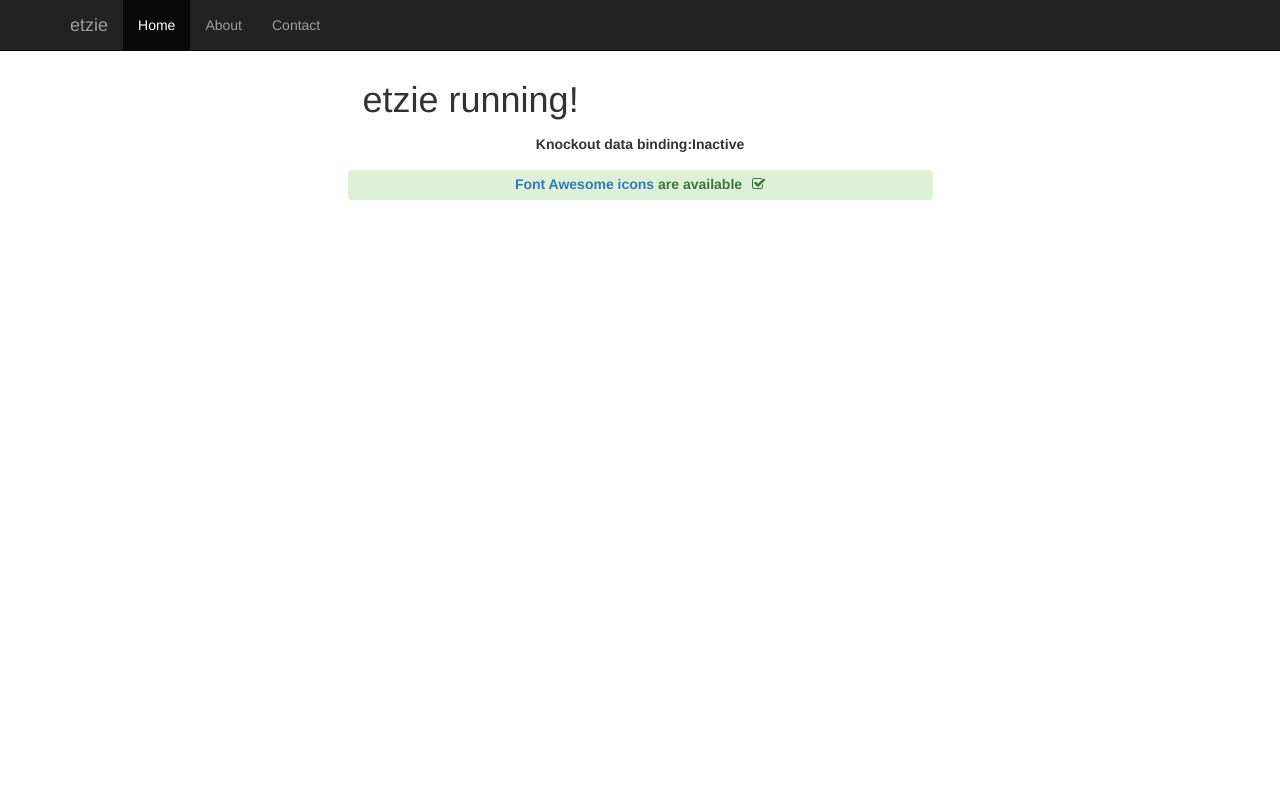
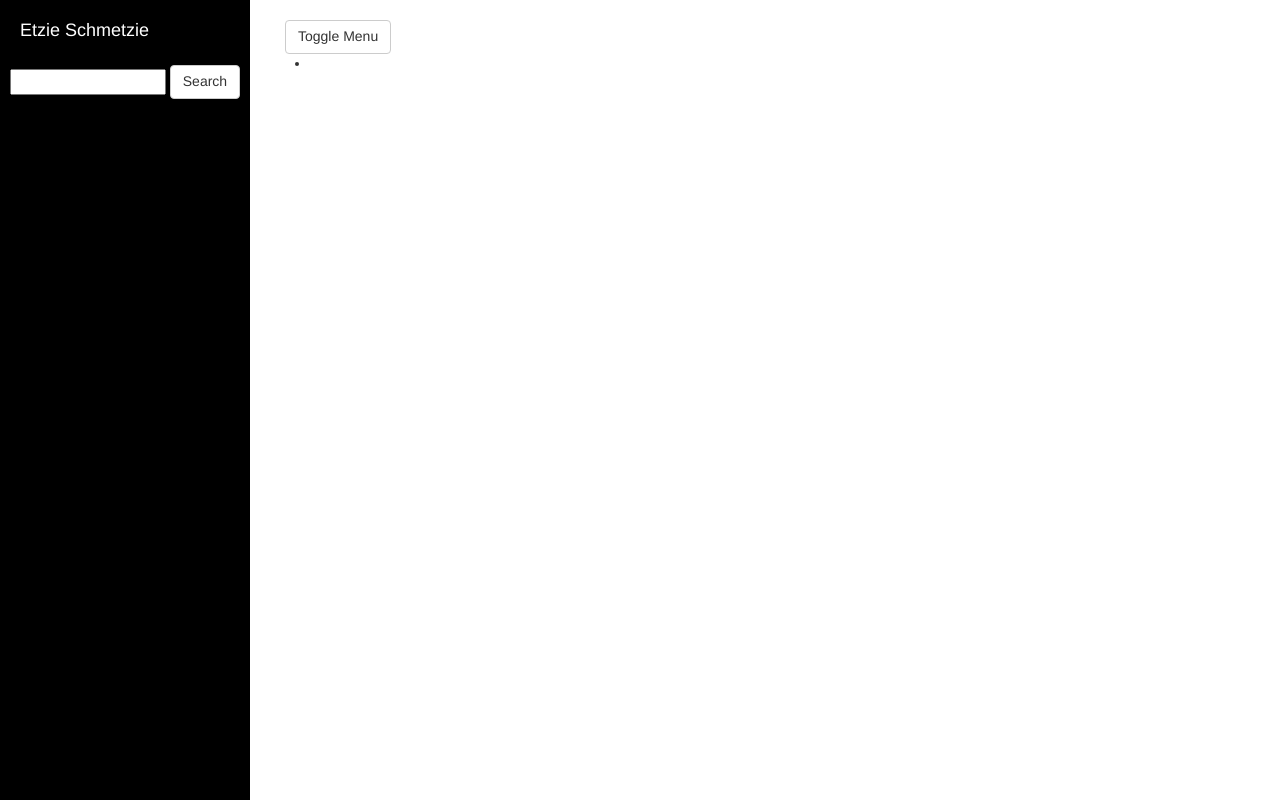
Before and after one commit to dsmith11211/etzie, a website: page app/index.html in a window 1280 px wide. Drawn offline with Linux system fonts and the light colour scheme.

Commit message:
Removed cruft from scaffolding. Added css file for side bar and added to html. Added initial load state to view model along with EtsyItem constructor.  Fixed bug where API calls weren't working with JSONP.

```diff
--- /dev/null
+++ b/app/assets/css/sidebar.css
@@ -0,0 +1,119 @@
+/* Toggle Styles */
+
+#wrapper {
+    padding-left: 0;
+    -webkit-transition: all 0.5s ease;
+    -moz-transition: all 0.5s ease;
+    -o-transition: all 0.5s ease;
+    transition: all 0.5s ease;
+}
+
+#wrapper.toggled {
+    padding-left: 250px;
+}
+
+#sidebar-wrapper {
+    z-index: 1000;
+    position: fixed;
+    left: 250px;
+    width: 0;
+    height: 100%;
+    margin-left: -250px;
+    overflow-y: auto;
+    background: #000;
+    -webkit-transition: all 0.5s ease;
+    -moz-transition: all 0.5s ease;
+    -o-transition: all 0.5s ease;
+    transition: all 0.5s ease;
+}
+
+#wrapper.toggled #sidebar-wrapper {
+    width: 250px;
+}
+
+#page-content-wrapper {
+    width: 100%;
+    position: absolute;
+    padding: 15px;
+}
+
+#wrapper.toggled #page-content-wrapper {
+    position: absolute;
+    margin-right: -250px;
+}
+
+/* Sidebar Styles */
+
+.sidebar-nav {
+    position: absolute;
+    top: 0;
+    width: 250px;
+    margin: 0;
+    padding: 0;
+    list-style: none;
+}
+
+.sidebar-nav li {
+    text-indent: 20px;
+    line-height: 40px;
+}
+
+.sidebar-nav li a {
+    display: block;
+    text-decoration: none;
+    color: #999999;
+}
+
+.sidebar-nav li a:hover {
+    text-decoration: none;
+    color: #fff;
+    background: rgba(255,255,255,0.2);
+}
+
+.sidebar-nav li a:active,
+.sidebar-nav li a:focus {
+    text-decoration: none;
+}
+
+.sidebar-nav > .sidebar-brand {
+    height: 65px;
+    font-size: 18px;
+    line-height: 60px;
+}
+
+.sidebar-nav > .sidebar-brand a {
+    color: #999999;
+}
+
+.sidebar-nav > .sidebar-brand a:hover {
+    color: #fff;
+    background: none;
+}
+
+@media(min-width:768px) {
+    #wrapper {
+        padding-left: 250px;
+    }
+
+    #wrapper.toggled {
+        padding-left: 0;
+    }
+
+    #sidebar-wrapper {
+        width: 250px;
+    }
+
+    #wrapper.toggled #sidebar-wrapper {
+        width: 0;
+    }
+
+    #page-content-wrapper {
+        padding: 20px;
+        position: relative;
+    }
+
+    #wrapper.toggled #page-content-wrapper {
+        position: relative;
+        margin-right: 0;
+    }
+}
--- a/app/assets/js/main.js
+++ b/app/assets/js/main.js
@@ -12,4 +12,9 @@ define(['jquery',
 
 		ko.applyBindings(UI);
 
+	$("#menu-toggle").click(function(e) {
+	    e.preventDefault();
+	    $("#wrapper").toggleClass("toggled");
+	});
+
 });
--- a/app/assets/js/models/appViewModel.js
+++ b/app/assets/js/models/appViewModel.js
@@ -17,9 +17,39 @@ define(['jquery',
       errorsAsTitle: false
     });
 
-    // Example observable
-    self.status = ko.observable('active');
+    //End Config
+
+
+
+    self.etsyCollection = ko.observableArray();
+    self.selectedItem = ko.observable();
+
+    self.initialLoad = function() {
+      ApiRouter.ApiAccess(
+        'active',
+        'GET',
+        function(data){
+          var results = data.results,
+              resultCollection = ko.utils.arrayMap(results,function(item) { // Map results to temp array
+                return new EtsyItem(item);
+              });
+
+          self.etsyCollection.push.apply(self.etsyCollection,resultCollection);// Push reults into observableArray for UI use
+          console.log(self.etsyCollection());
+        });
+    }
+
+    self.initialLoad(); //Entry Point
 
 
   };
+
 });
+
+  var EtsyItem = function(item) {
+    var self = this;
+    self.description = item.description;
+    self.title = item.title;
+    self.price = item.price;
+    self.url = item.url;
+  }
--- a/app/assets/js/routes.js
+++ b/app/assets/js/routes.js
@@ -9,7 +9,7 @@ var ApiRouter = (function() {
 	}
 
 	var RouteList = {
-		active: 'https://openapi.etsy.com/v2/listings/active',
+		active: 'https://openapi.etsy.com/v2/listings/active.js',
 
 	}
 
--- a/app/assets/scss/_app.scss
+++ b/app/assets/scss/_app.scss
@@ -1,6 +1,6 @@
 /* Space out content a bit */
 body {
-    padding-top: 60px;
+    // padding-top: 60px;
     padding-bottom: 20px;
 }
 
@@ -15,3 +15,7 @@ body {
         padding-left: 10px;
     }
 }
+
+.search_container {
+	text-align: center;
+}
--- a/app/index.html
+++ b/app/index.html
@@ -10,6 +10,7 @@
     <!--CSS generated from SASS
     -->
     <link href="assets/css/main.css" rel="stylesheet">
+    <link href="assets/css/sidebar.css" rel="stylesheet">
     <!--HTML5 shim and Respond.js IE8 support of HTML5 elements and media queries
     -->
     <!--if lt IE 9
@@ -18,23 +19,48 @@
     -->
   </head>
   <body>
-    <div role="navigation" class="navbar navbar-inverse navbar-fixed-top">
-      <div class="container">
-        <div class="navbar-header">
-          <button type="button" data-toggle="collapse" data-target=".navbar-collapse" class="navbar-toggle"><span class="sr-only">Toggle navigation</span><span class="icon-bar"></span><span class="icon-bar"></span><span class="icon-bar"></span></button><a href="#" class="navbar-brand">etzie</a>
-        </div>
-        <div class="collapse navbar-collapse">
-          <ul class="nav navbar-nav">
-            <li class="active"><a href="#">Home</a></li>
-            <li><a href="#about">About</a></li>
-            <li><a href="#contact">Contact</a></li>
-          </ul>
-        </div>
-        <!--/.nav-collapse
-        -->
-      </div>
+    <div id="wrapper">
+
+            <!-- Sidebar -->
+            <div id="sidebar-wrapper">
+                <ul class="sidebar-nav">
+                    <li class="sidebar-brand">
+                        <a href="#">
+                            Etzie Schmetzie
+                        </a>
+                    </li>
+                    <div class="search_container">
+                      <a href="#">
+                        <input id="etsy-terms" size="16">
+                        <button class="btn btn-default">Search</button>
+                      </a>
+                    </div>
+                </ul>
+            </div>
+            <!-- /#sidebar-wrapper -->
+
+            <!-- Page Content -->
+            <div id="page-content-wrapper">
+                <div class="container-fluid">
+                    <div class="row">
+                        <div class="col-lg-12">
+                            <a href="#menu-toggle" class="btn btn-default" id="menu-toggle">Toggle Menu</a>
+                        </div>
+                    </div>
+                </div>
+                <div class="container-fluid"> <!-- This will contain the thumbnal grid of the returned items -->
+                  <ul class="row">
+
+                      <li class="col-lg-2 col-md-2 col-sm-3 col-xs-4"><img/></li>
+                  </ul>
+                </div>
+            </div>
+            <!-- /#page-content-wrapper -->
+
     </div>
-    <div class="container">
+
+
+    <!-- <div class="container">
       <div id="home">
         <div class="row">
           <div class="col-md-6 col-md-offset-3">
@@ -48,7 +74,7 @@
           <p class="col-md-6 col-md-offset-3 entry-home alert-success"><span><a href="http://fortawesome.github.io/Font-Awesome">Font Awesome icons </a>are available</span><i class="fa fa-check-square-o"></i></p>
         </div>
       </div>
-    </div>
+    </div> -->
     <script>window.knockoutBootstrapDebug = true;</script>
     <script data-main="assets/js/config" src="bower_components/requirejs/require.js"></script>
   </body>
```
Also changed, not shown: app/assets/css/main.css.
